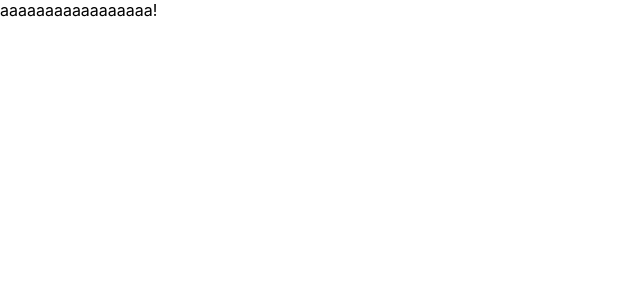
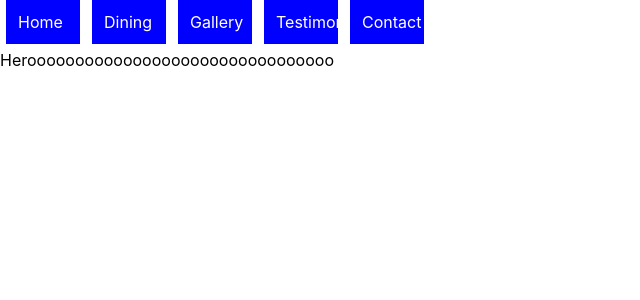
Before and after one commit to Monica-Macharia/Phase-2-Project, a React (Create React App) app: page / in a window 1280 px wide. Shown: the top 300 px of the page, without its empty margins (0-640 px from the left). Built offline with nearby package versions, Linux system fonts and the light colour scheme.

Commit message:
creating routes

```diff
--- a/package.json
+++ b/package.json
@@ -8,6 +8,7 @@
     "@testing-library/user-event": "^13.5.0",
     "react": "^18.2.0",
     "react-dom": "^18.2.0",
+    "react-router-dom": "^6.3.0",
     "react-scripts": "5.0.1",
     "web-vitals": "^2.1.4"
   },
--- a/src/App.css
+++ b/src/App.css
@@ -1,4 +1,6 @@
 /* .App {
+
+
 
 } */
 /* .App-header {
--- a/src/App.js
+++ b/src/App.js
@@ -1,18 +1,29 @@
 import './App.css';
+import React from 'react';
+// import ReactDOM from 'react-router-dom';
+import NavBar from "./NavBar.js";
+import {Route, Routes} from 'react-router-dom';
 import Home from './Home.js';
 import Contact from './Contact.js';
 import Gallery from './Gallery.js';
-import Menu from '.Menu.js';
+import Dining from './Dining.js';
 import Testimonials from './Testimonials.js';
 
 function App() {
   return (
-    <div className="App">
-      <header className="App-header">
-       <Home />
+    <>
 
-      </header>
-    </div>
+
+    <NavBar />
+      <Routes>
+      <Route path="/" element={<Home />}/>
+      <Route path="/Dining" element={<Dining />}/>
+      <Route path="/Gallery" element={<Gallery />}/>
+      <Route path="/Testimonials" element={<Testimonials />}/>
+      <Route path="/Contact" element={<Contact />}/>
+      </Routes>
+
+  </>
   );
 }
 
--- a/src/Menu.js
+++ b/src/Dining.js
@@ -1,7 +1,7 @@
 import React from 'react';
 
 
-function Menu(){
+function Dining(){
     return (
     <div>
 
@@ -9,4 +9,4 @@ function Menu(){
 )
 }
 
-export default Menu;
+export default Dining;
--- a/src/Home.js
+++ b/src/Home.js
@@ -1,9 +1,12 @@
 import React from 'react';
+
 
 function Home(){
     return (
     <div>
-aaaaaaaaaaaaaaaaa!
+       Heroooooooooooooooooooooooooooooooo
+
+
     </div>
 )
 }
--- /dev/null
+++ b/src/NavBar.js
@@ -0,0 +1,44 @@
+import React from 'react';
+// import ReactDOM from "react-dom";
+import {NavLink} from 'react-router-dom';
+
+
+const styles = {
+    display: "inline-block",
+    width: "50px",
+    padding: "12px",
+    margin: "0 6px 6px",
+    background: "blue",
+    textDecoration: "none",
+    color: "white",
+  };
+
+function NavBar(){
+    return (
+        <div>
+            <NavLink to = "./" exact
+            style={styles}
+            > Home
+            </NavLink>
+            <NavLink to = "/Dining" exact
+            style={styles}
+           > Dining
+             </NavLink>
+             <NavLink
+             to = "/Gallery" exact
+            style={styles}
+            > Gallery
+            </NavLink>
+            <NavLink
+             to = "/Testimonials" exact
+            style={styles}
+            > Testimonials
+            </NavLink>
+            <NavLink to = "/Contact" exact
+            style={styles}
+            > Contact </NavLink>
+        </div>
+    )
+}
+
+export default NavBar;
--- a/src/Testimonials.js
+++ b/src/Testimonials.js
@@ -4,7 +4,7 @@ import React from 'react';
 function Testimonials(){
     return (
     <div>
-
+ now
     </div>
 )
 }
--- a/src/index.js
+++ b/src/index.js
@@ -1,14 +1,27 @@
 import React from 'react';
 import ReactDOM from 'react-dom/client';
+import {BrowserRouter} from "react-router-dom";
 import './index.css';
 import App from './App';
 
+
 const root = ReactDOM.createRoot(document.getElementById('root'));
 root.render(
-  <React.StrictMode>
-    <App />
-  </React.StrictMode>
+  <BrowserRouter>
+  <App />
+  </BrowserRouter>
 );
+// import React from 'react';
+// import ReactDOM from 'react-dom';
+// import {BrowserRouter} from "react-router-dom";
+// import './index.css';
+// import App from './App';
+
+// ReactDOM.render(
+//   <BrowserRouter>
+//   <App />
+//   </BrowserRouter>,
+//  document.getElementById('root'));
 
 // If you want to start measuring performance in your app, pass a function
 // to log results (for example: reportWebVitals(console.log))
```
Also changed, not shown: 1 other file (tests, documents, lock files or other folders).
